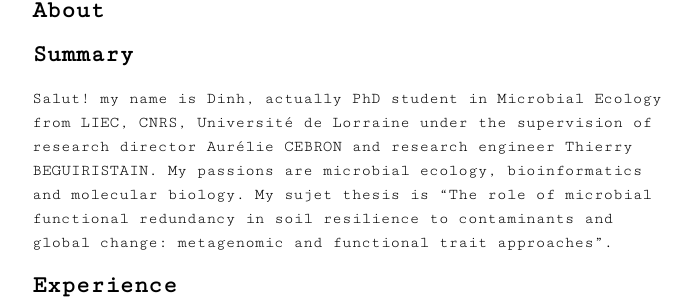
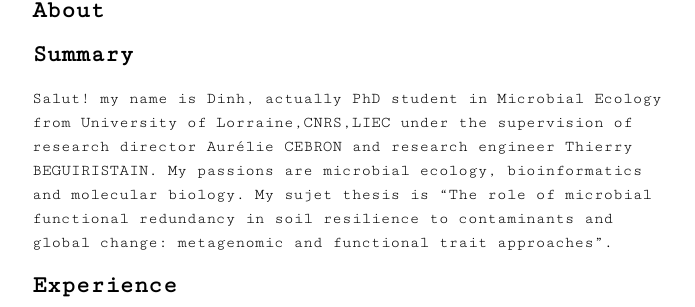
Before and after one commit to hoangdinhphuc19/hoangdinhphuc19.github.io, a Jekyll site: the page built from about.md, in a window 1280 px wide. Shown: the part 214-521 px from the top of the page, without its empty margins (292-987 px from the left). Built offline with Jekyll 4.4.1, drawn with Linux system fonts in a browser that asks for light colours.

Commit message:
Correct university name in about.md
Updated the university name and formatting in the summary section.

```diff
--- a/about.md
+++ b/about.md
@@ -5,7 +5,7 @@ permalink: /about/
 ---
 
 ## Summary
-Salut! my name is Dinh, actually PhD student in Microbial Ecology from LIEC, CNRS, Université de Lorraine under the supervision of research director Aurélie CEBRON and research engineer Thierry BEGUIRISTAIN. My passions are microbial ecology, bioinformatics and molecular biology.
+Salut! my name is Dinh, actually PhD student in Microbial Ecology from University of Lorraine,CNRS,LIEC under the supervision of research director Aurélie CEBRON and research engineer Thierry BEGUIRISTAIN. My passions are microbial ecology, bioinformatics and molecular biology.
 My sujet thesis is "The role of microbial functional redundancy in soil resilience to contaminants and global change: metagenomic and functional trait approaches".
 
 ## Experience
```
